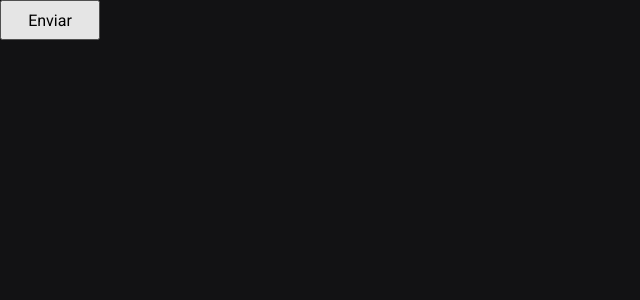
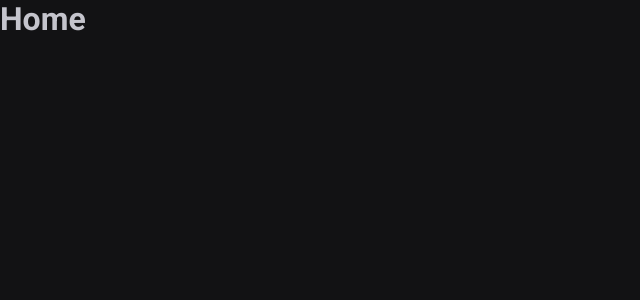
Before and after one commit to arendttt/timer, a React (Vite) app: page / in a window 1280 px wide. Shown: the top 300 px of the page, without its empty margins (0-640 px from the left). Built offline with nearby package versions, Linux system fonts and the light colour scheme.

Commit message:
create routes with React Router Dom

```diff
--- a/package.json
+++ b/package.json
@@ -12,6 +12,7 @@
   "dependencies": {
     "react": "^18.3.1",
     "react-dom": "^18.3.1",
+    "react-router-dom": "^6.26.1",
     "styled-components": "^6.1.12"
   },
   "devDependencies": {
--- a/src/App.tsx
+++ b/src/App.tsx
@@ -1,16 +1,18 @@
 
 import { ThemeProvider } from 'styled-components';
-import { Button } from './components/Button';
+import { BrowserRouter } from 'react-router-dom';
 
 import { defaultTheme } from './styles/themes/default';
 import { GlobalStyle } from './styles/global';
+import { Router } from './Router';
 
 export function App() {
   return (
    <ThemeProvider theme={defaultTheme}>
-    <Button variant="primary"/>
-
-    <GlobalStyle />
+      <BrowserRouter>
+        <Router />
+      </BrowserRouter>
+      <GlobalStyle />
    </ThemeProvider>
   )
 }
--- /dev/null
+++ b/src/Router.tsx
@@ -0,0 +1,13 @@
+import { Routes, Route } from "react-router-dom";
+
+import { Home } from "./pages/Home";
+import { History } from "./pages/History";
+
+export function Router() {
+  return (
+    <Routes>
+      <Route path="/" element={<Home />}/>
+      <Route path="/history" element={<History />}/>
+    </Routes>
+  );
+};
--- a/src/components/Button.styles.ts
+++ /dev/null
@@ -1,27 +0,0 @@
-import styled, { css } from "styled-components";
-
-export type ButtonVariant = 'primary' | 'secondary' | 'danger' | 'success';
-
-interface ButtonContainerProps {
-  variant: ButtonVariant;
-}
-
-const buttonVariants = {
-  primary: 'purple',
-  secondary: 'orange',
-  danger: 'red',
-  success: 'green'
-}
-
-export const ButtonContainer = styled.button<ButtonContainerProps>`
-  width: 100px;
-  height: 40px;
-
-  /*
-  ${props => {
-    return css`
-      background-color: ${buttonVariants[props.variant]}
-    `
-  }}
-    */
-`;
--- a/src/components/Button.tsx
+++ /dev/null
@@ -1,9 +0,0 @@
-import { ButtonContainer, ButtonVariant } from "./Button.styles";
-
-interface ButtonProps {
-  variant?: ButtonVariant;
-};
-
-export function Button({ variant = 'primary'}: ButtonProps) {
-  return <ButtonContainer variant={variant}>Enviar</ButtonContainer>
-};
--- /dev/null
+++ b/src/components/Header.tsx
@@ -0,0 +1,3 @@
+export function Header() {
+  return <h1>Header</h1>
+}
--- /dev/null
+++ b/src/pages/History.tsx
@@ -0,0 +1,3 @@
+export function History() {
+  return <h1>History</h1>
+}
--- /dev/null
+++ b/src/pages/Home.tsx
@@ -0,0 +1,3 @@
+export function Home() {
+  return <h1>Home</h1>
+}
```
Also changed, not shown: 1 other file (tests, documents, lock files or other folders).
